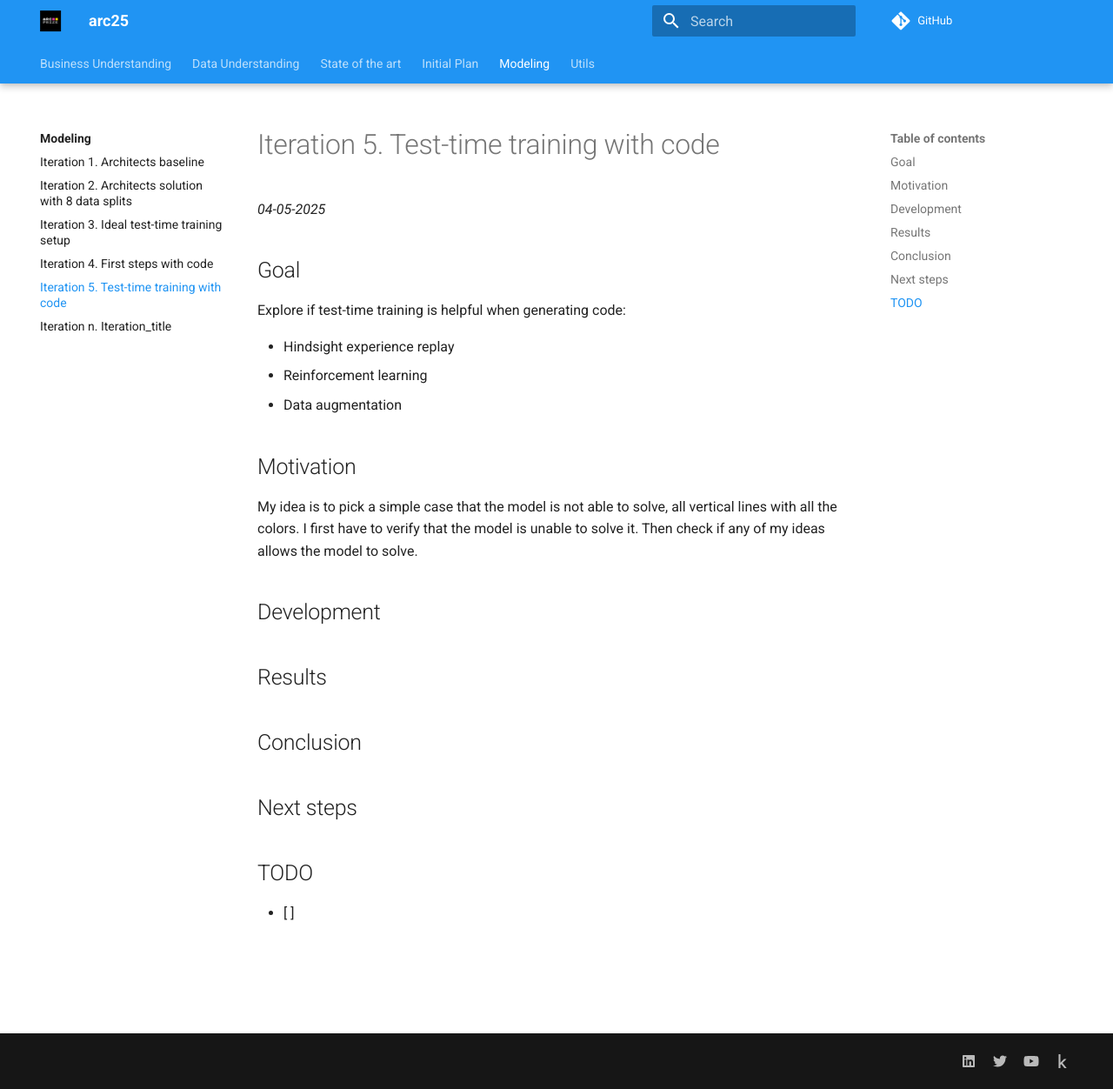
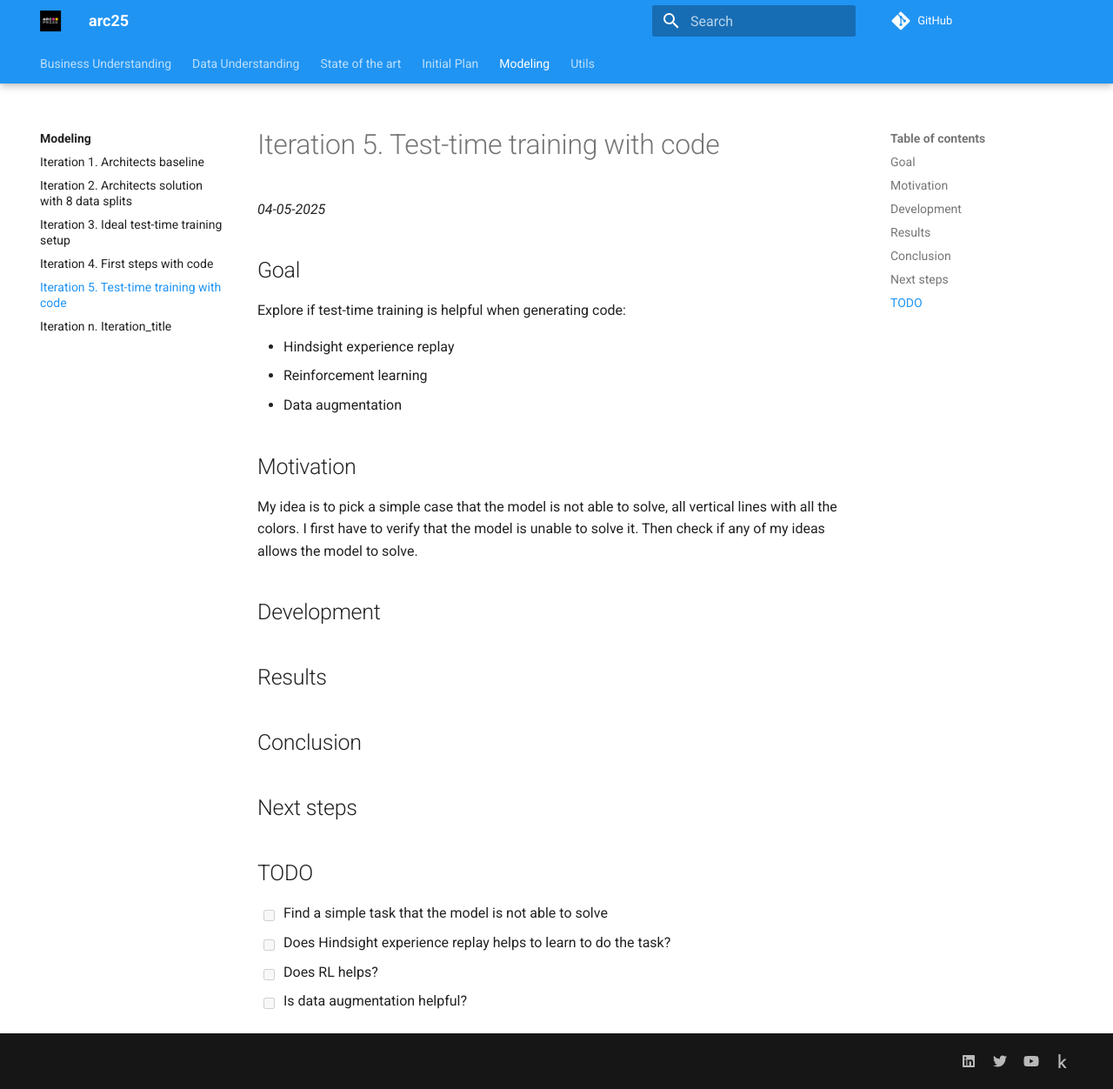
Before and after one commit to ironbar/arc25, an MkDocs documentation site: the page built from docs/modeling/Iteration_05_test_time_training_with_code.md, in a window 1280 px wide and 1252 px high. Shown: the whole window at 87% size. Built offline with MkDocs 1.6.1 and Material for MkDocs 9.7.7, drawn with Linux system fonts in a browser that asks for light colours; comment, search, counter and statistics services are not loaded.

Commit message:
added todos

```diff
--- a/docs/modeling/Iteration_05_test_time_training_with_code.md
+++ b/docs/modeling/Iteration_05_test_time_training_with_code.md
@@ -30,4 +30,7 @@ if any of my ideas allows the model to solve.
 
 ## TODO
 
-- [ ]
+- [ ] Find a simple task that the model is not able to solve
+- [ ] Does Hindsight experience replay helps to learn to do the task?
+- [ ] Does RL helps?
+- [ ] Is data augmentation helpful?
```
